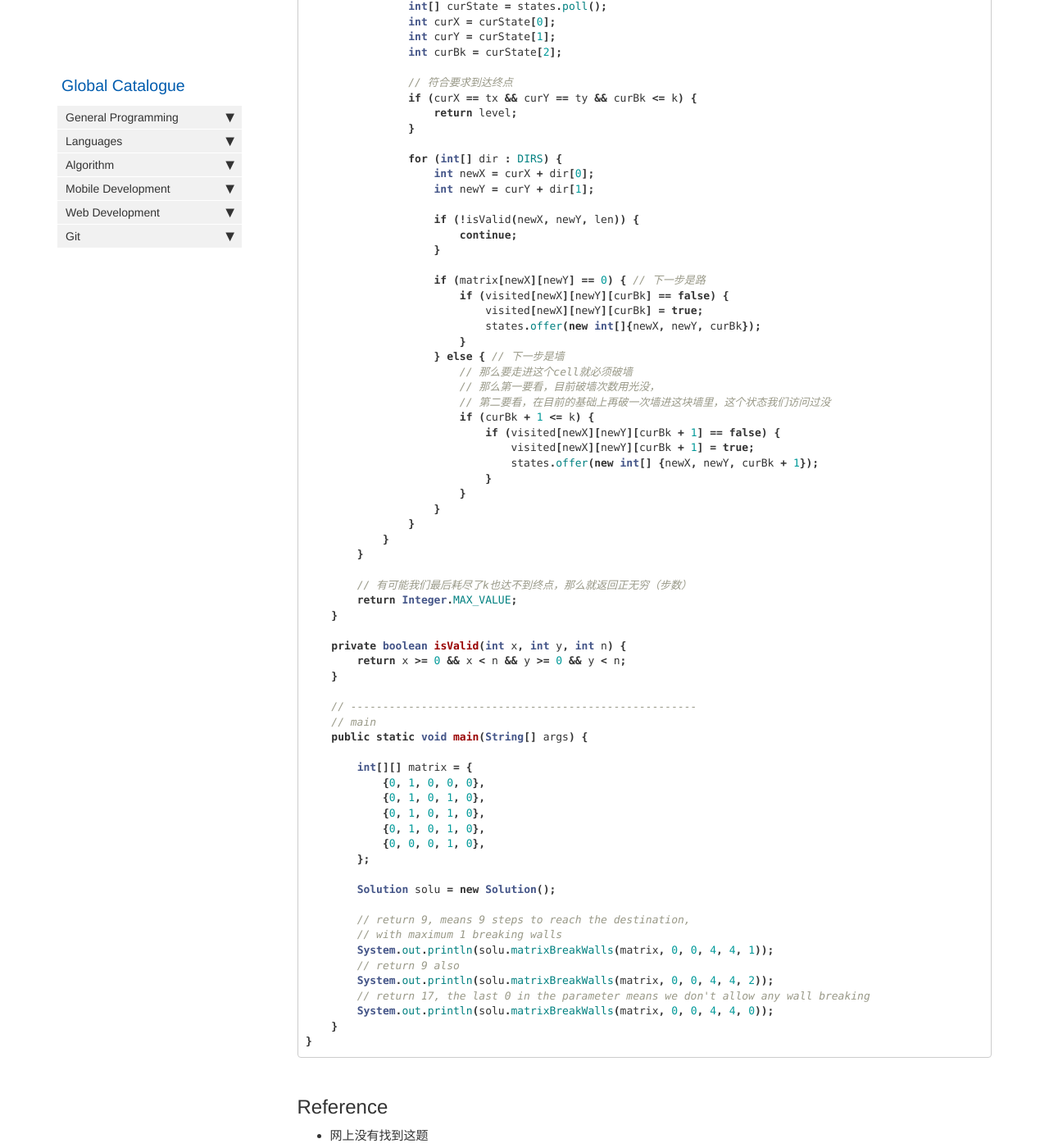
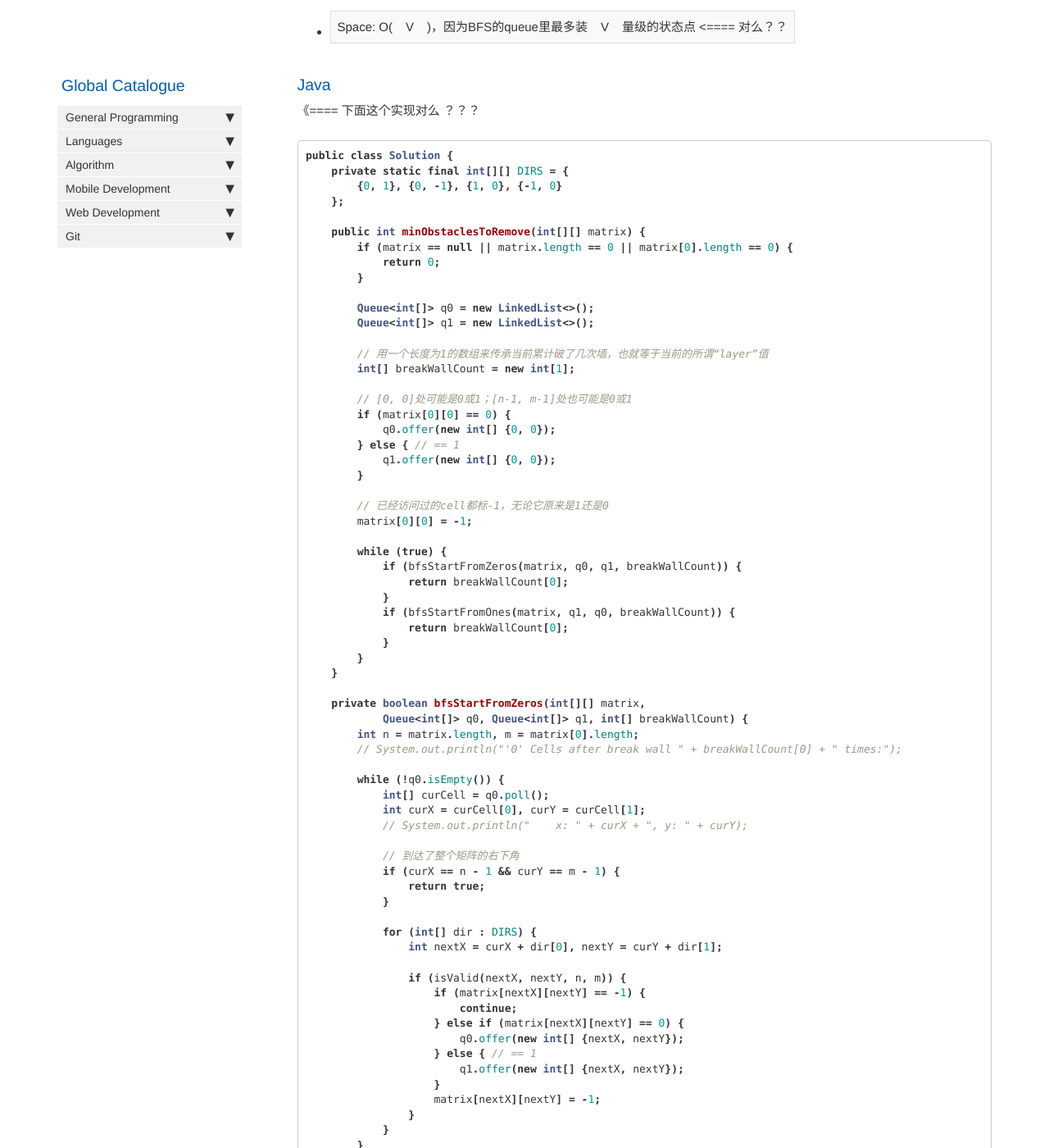
Before and after one commit to HungryOrc/hungryorc.github.io, a Jekyll site: the page built from pages/algorithm/algorithm_reach_destination_with_min_wall_breaking.md, in a window 1280 px wide and 1400 px high, scrolled down 1723 px. Shown: the whole window at 82% size. Built offline with Jekyll 4.4.1, drawn with Linux system fonts in a browser that asks for light colours; nearby versions of some CDN libraries; comment, search, counter and statistics services are not loaded; some of the changed text lies outside the part shown.

Commit message:
Update algorithm_reach_destination_with_min_wall_breaking.md

````diff
--- a/pages/algorithm/algorithm_reach_destination_with_min_wall_breaking.md
+++ b/pages/algorithm/algorithm_reach_destination_with_min_wall_breaking.md
@@ -10,13 +10,54 @@
 ---
 
 ## Description
-一个正方形迷宫，边长n，里面1的cell是墙，0的cell是路。每次可以走上下左右四个方向。给定起始点s和终止点t。可以破墙，最多k次。问从s到t的最短路径是多长。一个被破的墙的cell也算距离1，
-一个原本就是路点的cell也算距离1。
+一个n行m列的迷宫，里面1的cell是墙，0的cell是路。每次可以走上下左右四个方向。起始点是左上角，终点是右下角。
+允许破墙无数次，所以最后一定能到达终点。
+问最少破墙几次能到终点。
 
 ### Example
-略
+* Input:
+  ```
+  {1, 1, 1, 1, 0},
+  {0, 1, 0, 1, 1},
+  {0, 1, 0, 1, 1}
+  ```
+  * Output: 4, means we can reach the destination with minimum 4 wall breakings
+  * 每破一次墙能到达的各个 0 cell 和 1 cell 如下：
+    ```
+    '0' Cells after break wall 0 times:
+    '1' Cells after break wall 1 times:
+        x: 0, y: 0
+    '0' Cells after break wall 1 times:
+        x: 1, y: 0
+        x: 2, y: 0
+    '1' Cells after break wall 2 times:
+        x: 0, y: 1
+        x: 1, y: 1
+        x: 2, y: 1
+    '0' Cells after break wall 2 times:
+        x: 1, y: 2
+        x: 2, y: 2
+    '1' Cells after break wall 3 times:
+        x: 0, y: 2
+        x: 1, y: 3
+        x: 2, y: 3
+    '0' Cells after break wall 3 times:
+    '1' Cells after break wall 4 times:
+        x: 0, y: 3
+        x: 1, y: 4
+        x: 2, y: 4
+    ```
 
 ## Solution
+注意！因为只关心破墙次数！所以每一次破墙之前走了多少步0 cell都没影响！
+
+从0往外找0和1的时候，遇到的0都装到q0里，即要无限地找0；遇到的1都装到q1里不动，即只找一“层”1，这样得到的1就是下一层的所有1
+从1往外找0和1的时候，遇到的0都装到q0里不动，即只找一“层”0，这些0是作为下次拓展的种子；
+遇到的1都放到q1里但不要动，即只找一“层”1，这就要求一开始有几个1要记录下来，这几个1拓展完了就不再拓展新来的1了，
+然后这些新来的1还不是下一层的所有的1，还得用这一层的0再拓展出一些1，才能补全下一层的所有1
+
+
+
 用图论来做这题。所谓的“图”里的每个“点”是这么一个状态：(x, y, b)，意思是破墙b次后到达矩阵里坐标 (x, y) 处。
 * 从起始点向外逐层扩散，BFS
 * 没遇到墙的地方，和普通的迷宫走路题一样
@@ -32,84 +73,117 @@
 * Space: O(|V|)，因为BFS的queue里最多装|V|量级的状态点    <==== 对么？？
 
 ### Java
-下面这个代码看起来不断，其实逻辑很简明   《==== 下面这个实现对么 ？？？
+   《==== 下面这个实现对么 ？？？
 ```java
 public class Solution {
-    private final static int[][] DIRS = {
-            {0, 1}, {0, -1}, {-1, 0}, {1, 0}
+    private static final int[][] DIRS = {
+        {0, 1}, {0, -1}, {1, 0}, {-1, 0}
     };
 
-    // sx, sy is the coordinates of the starting point
-    // tx, ty is the coordinates of the terminal point
-    // k is the max number of wall breakings allowed
-    public int matrixBreakWalls(int[][] matrix, int sx, int sy, int tx, int ty, int k) {
-        // ignore sanity checks
+    public int minObstaclesToRemove(int[][] matrix) {
+        if (matrix == null || matrix.length == 0 || matrix[0].length == 0) {
+            return 0;
+        }
 
-        int len = matrix.length; // matrix is an n*n square
+        Queue<int[]> q0 = new LinkedList<>();
+        Queue<int[]> q1 = new LinkedList<>();
 
-        // 每个“状态点”用一个长度为3的int数组来表示
-        // 第一个元素表示当前x，第二个元素表示当前y，第三个元素表示当前已经破了几次墙
-        int[] initState = {sx, sy, 0};
+        // 用一个长度为1的数组来传承当前累计破了几次墙，也就等于当前的所谓“layer”值
+        int[] breakWallCount = new int[1];
 
-        // 我们要记录每个“状态是否已经达到过”，对于BFS，已经达到过的状态就不再以它为中心展开了
-        // 这里特别注意！对于同一个坐标点(x, y)，破墙1次到达它，和破墙3次到达它，和不破墙到达它，
-        // 是不同的状态！
-        boolean[][][] visited = new boolean[len][len][k + 1]; // k+1 here, not k
+        // [0, 0]处可能是0或1；[n-1, m-1]处也可能是0或1
+        if (matrix[0][0] == 0) {
+            q0.offer(new int[] {0, 0});
+        } else { // == 1
+            q1.offer(new int[] {0, 0});
+        }
 
-        Queue<int[]> states = new LinkedList<>();
-        states.offer(initState);
-        visited[sx][sy][0] = true;
-        int level = 0;
+        // 已经访问过的cell都标-1，无论它原来是1还是0
+        matrix[0][0] = -1;
 
-        while (!states.isEmpty()) {
-            int curLevelSize = states.size();
-            level ++;
+        while (true) {
+            if (bfsStartFromZeros(matrix, q0, q1, breakWallCount)) {
+                return breakWallCount[0];
+            }
+            if (bfsStartFromOnes(matrix, q1, q0, breakWallCount)) {
+                return breakWallCount[0];
+            }
+        }
+    }
 
-            for (int i = 0; i < curLevelSize; i++) {
-                int[] curState = states.poll();
-                int curX = curState[0];
-                int curY = curState[1];
-                int curBk = curState[2];
+    private boolean bfsStartFromZeros(int[][] matrix,
+            Queue<int[]> q0, Queue<int[]> q1, int[] breakWallCount) {
+        int n = matrix.length, m = matrix[0].length;
+        // System.out.println("'0' Cells after break wall " + breakWallCount[0] + " times:");
 
-                // 符合要求到达终点
-                if (curX == tx && curY == ty && curBk <= k) {
-                    return level;
-                }
+        while (!q0.isEmpty()) {
+            int[] curCell = q0.poll();
+            int curX = curCell[0], curY = curCell[1];
+            // System.out.println("    x: " + curX + ", y: " + curY);
 
-                for (int[] dir : DIRS) {
-                    int newX = curX + dir[0];
-                    int newY = curY + dir[1];
+            // 到达了整个矩阵的右下角
+            if (curX == n - 1 && curY == m - 1) {
+                return true;
+            }
 
-                    if (!isValid(newX, newY, len)) {
+            for (int[] dir : DIRS) {
+                int nextX = curX + dir[0], nextY = curY + dir[1];
+
+                if (isValid(nextX, nextY, n, m)) {
+                    if (matrix[nextX][nextY] == -1) {
                         continue;
+                    } else if (matrix[nextX][nextY] == 0) {
+                        q0.offer(new int[] {nextX, nextY});
+                    } else { // == 1
+                        q1.offer(new int[] {nextX, nextY});
                     }
-
-                    if (matrix[newX][newY] == 0) { // 下一步是路
-                        if (visited[newX][newY][curBk] == false) {
-                            visited[newX][newY][curBk] = true;
-                            states.offer(new int[]{newX, newY, curBk});
-                        }
-                    } else { // 下一步是墙
-                        // 那么要走进这个cell就必须破墙
-                        // 那么第一要看，目前破墙次数用光没，
-                        // 第二要看，在目前的基础上再破一次墙进这块墙里，这个状态我们访问过没
-                        if (curBk + 1 <= k) {
-                            if (visited[newX][newY][curBk + 1] == false) {
-                                visited[newX][newY][curBk + 1] = true;
-                                states.offer(new int[] {newX, newY, curBk + 1});
-                            }
-                        }
-                    }
+                    matrix[nextX][nextY] = -1;
                 }
             }
         }
-
-        // 有可能我们最后耗尽了k也达不到终点，那么就返回正无穷（步数）
-        return Integer.MAX_VALUE;
+        return false; // 终点不在这一层
     }
 
-    private boolean isValid(int x, int y, int n) {
-        return x >= 0 && x < n && y >= 0 && y < n;
+    private boolean bfsStartFromOnes(int[][] matrix,
+            Queue<int[]> q1, Queue<int[]> q0, int[] breakWallCount) {
+        breakWallCount[0] += 1; // 处理1s意味着此时需要(再)破墙一次，即此时到了下一“层”
+        // System.out.println("'1' Cells after break wall " + breakWallCount[0] + " times:");
+
+        int n = matrix.length, m = matrix[0].length;
+
+        int initialQ1Size = q1.size();
+        int count = initialQ1Size;
+        while (count > 0) {
+            count--;
+            int[] curCell = q1.poll();
+            int curX = curCell[0], curY = curCell[1];
+            // System.out.println("    x: " + curX + ", y: " + curY);
+
+            // 到达了整个矩阵的右下角
+            if (curX == n - 1 && curY == m - 1) {
+                return true;
+            }
+
+            for (int[] dir : DIRS) {
+                int nextX = curX + dir[0], nextY = curY + dir[1];
+
+                if (isValid(nextX, nextY, n, m)) {
+                    if (matrix[nextX][nextY] == -1) {
+                        continue;
+                    } else if (matrix[nextX][nextY] == 0) {
+                        q0.offer(new int[] {nextX, nextY});
+                    } else { // == 1
+                        q1.offer(new int[] {nextX, nextY});
+                    }
+                    matrix[nextX][nextY] = -1;
+                }
+            }
+        }
+        return false; // 终点不在这一层
+    }
+
+    private boolean isValid(int x, int y, int n, int m) {
+        return x >= 0 && x < n && y >= 0 && y < m;
     }
 
     // ------------------------------------------------------
@@ -117,22 +191,15 @@
     public static void main(String[] args) {
 
         int[][] matrix = {
-            {0, 1, 0, 0, 0},
-            {0, 1, 0, 1, 0},
-            {0, 1, 0, 1, 0},
-            {0, 1, 0, 1, 0},
-            {0, 0, 0, 1, 0},
+            {1, 1, 1, 1, 0},
+            {0, 1, 0, 1, 1},
+            {0, 1, 0, 1, 1}
         };
 
         Solution solu = new Solution();
 
-        // return 9, means 9 steps to reach the destination,
-        // with maximum 1 breaking walls
-        System.out.println(solu.matrixBreakWalls(matrix, 0, 0, 4, 4, 1));
-        // return 9 also
-        System.out.println(solu.matrixBreakWalls(matrix, 0, 0, 4, 4, 2));
-        // return 17, the last 0 in the parameter means we don't allow any wall breaking
-        System.out.println(solu.matrixBreakWalls(matrix, 0, 0, 4, 4, 0));
+        // result is 4, means break wall 4 times
+        System.out.println(solu.minObstaclesToRemove(matrix));
     }
 }
 ```
````
